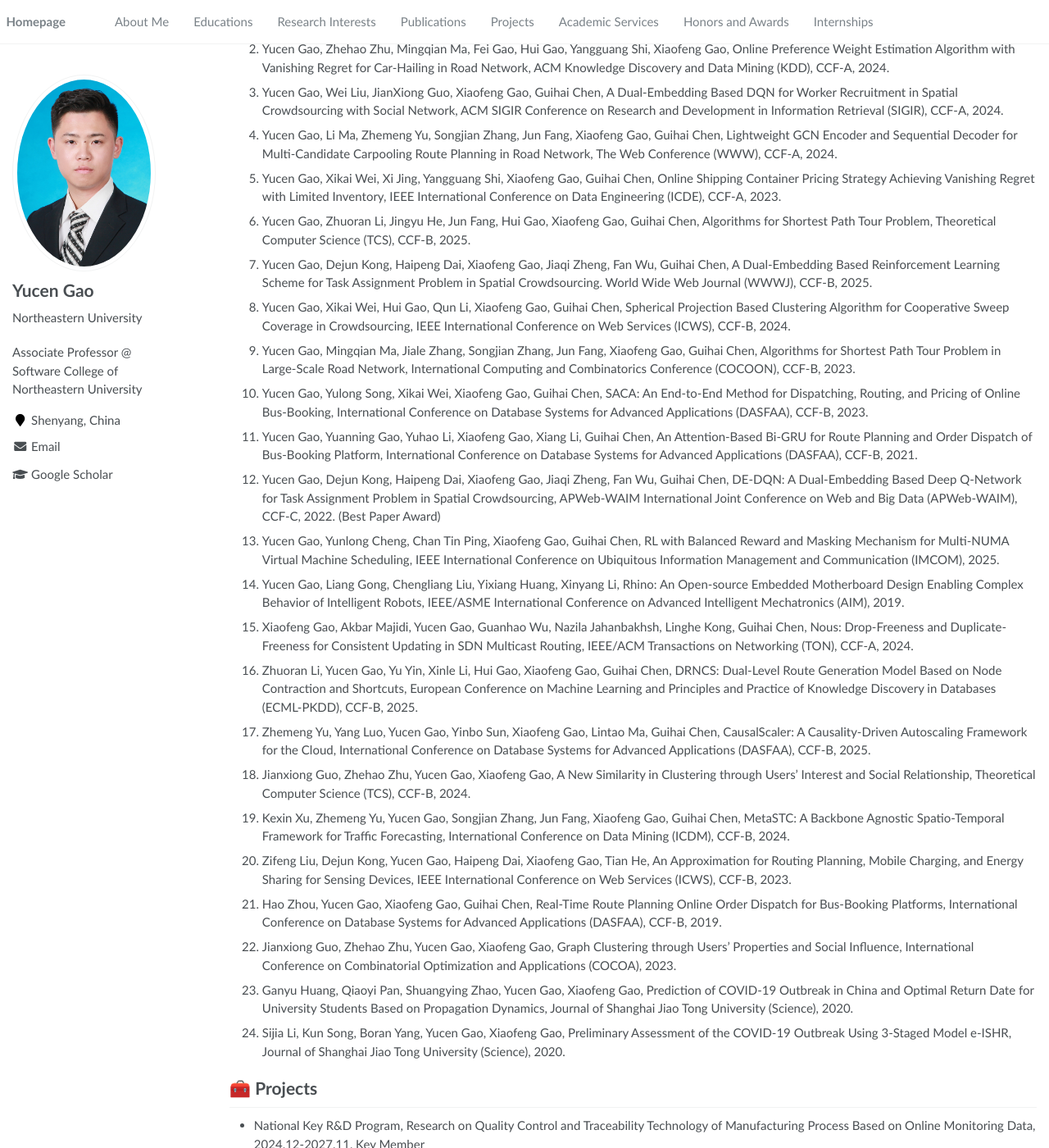
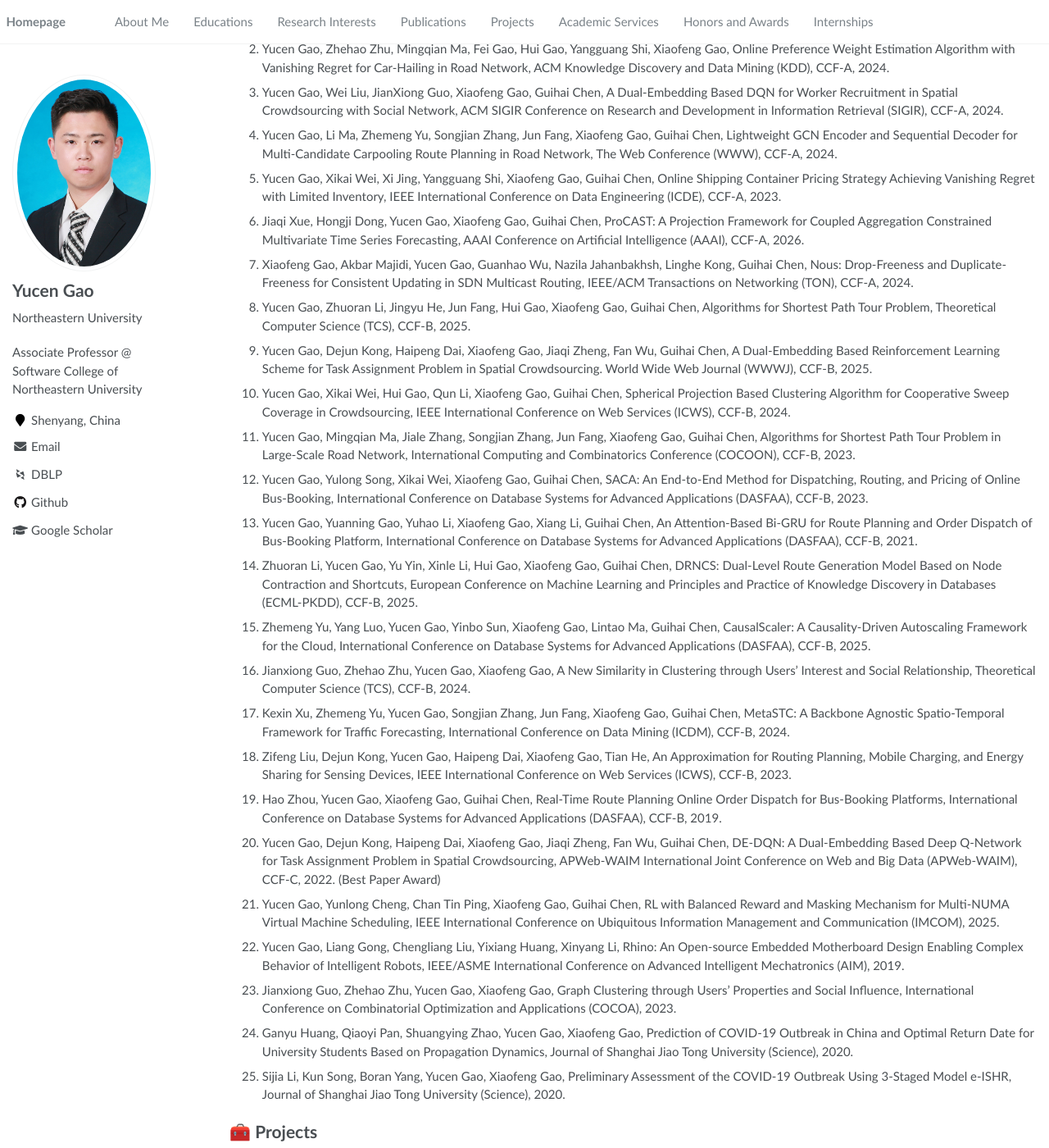
Before and after one commit to GaoYucen/GaoYucen.github.io, a Jekyll site: the page built from _pages/about.md, in a window 1280 px wide and 1400 px high, scrolled down 432 px. Shown: the whole window at 82% size. Built offline with Jekyll 4.4.1, drawn with Linux system fonts in a browser that asks for light colours; some web fonts are replaced; some of the changed text lies outside the part shown.

Commit message:
update new info 2025.11.12

```diff
--- a/_config.yml
+++ b/_config.yml
@@ -28,7 +28,7 @@
   employer         :
   pubmed           :
   googlescholar    : "https://scholar.google.com/citations?user=zv2GUHEAAAAJ&hl=zh-CN"
-  email            : "gao-yc@outlook.com"
+  email            : "gaoyucen@neu.edu.cn"
   researchgate     :  # e.g., "https://www.researchgate.net/profile/yourprofile"
   uri              :
   bitbucket        :
@@ -37,14 +37,14 @@
   flickr           :
   facebook         :
   foursquare       :
-  github           : # e.g., "github username"
+  github           : "github GaoYucen"
   google_plus      :
   keybase          :
   instagram        :
   impactstory      : # e.g., "https://profiles.impactstory.org/u/xxxx-xxxx-xxxx-xxxx"
   lastfm           :
   linkedin         : # e.g., "linkedin username"
-  dblp             : # e.g., "https://dblp.org/pid/xx/xxxx.html"
+  dblp             : "https://dblp.org/pid/239/4469.html"
   orcid            : # e.g., "https://orcid.org/xxxx"
   pinterest        :
   soundcloud       :
--- a/_pages/about.md
+++ b/_pages/about.md
@@ -34,44 +34,37 @@
 
 # 📝 Publications
 
-<!-- <div class='paper-box'><div class='paper-box-image'><div><div class="badge">CVPR 2016</div><img src='images/500x300.png' alt="sym" width="100%"></div></div>
-<div class='paper-box-text' markdown="1">
-
-[Deep Residual Learning for Image Recognition](https://openaccess.thecvf.com/content_cvpr_2016/papers/He_Deep_Residual_Learning_CVPR_2016_paper.pdf)
-
-**Kaiming He**, Xiangyu Zhang, Shaoqing Ren, Jian Sun
-
-[**Project**](https://scholar.google.com/citations?view_op=view_citation&hl=zh-CN&user=DhtAFkwAAAAJ&citation_for_view=DhtAFkwAAAAJ:ALROH1vI_8AC) <strong><span class='show_paper_citations' data='DhtAFkwAAAAJ:ALROH1vI_8AC'></span></strong>
-- Lorem ipsum dolor sit amet, consectetur adipiscing elit. Vivamus ornare aliquet ipsum, ac tempus justo dapibus sit amet.
-</div>
-</div> -->
-
-<!-- - [Lorem ipsum dolor sit amet, consectetur adipiscing elit. Vivamus ornare aliquet ipsum, ac tempus justo dapibus sit amet](https://github.com), A, B, C, **CVPR 2020** -->
-
+<!--A一作5-->
 1. Yucen Gao, Li Ma, Zhemeng Yu, Songjian Zhang, Hui Gao, Jun Fang, Xiaofeng Gao, A Lightweight Encoder-Decoder Framework for Carpooling Route Planning, IEEE Transactions on Mobile Computing (TMC), CCF-A, 2025.
-2. Yucen Gao, Zhehao Zhu, Mingqian Ma, Fei Gao, Hui Gao, Yangguang Shi, Xiaofeng Gao, Online Preference Weight Estimation Algorithm with Vanishing Regret for Car-Hailing in Road Network, ACM Knowledge Discovery and Data Mining (KDD), CCF-A, 2024.
-3. Yucen Gao, Wei Liu, JianXiong Guo, Xiaofeng Gao, Guihai Chen, A Dual-Embedding Based DQN for Worker Recruitment in Spatial Crowdsourcing with Social Network, ACM SIGIR Conference on Research and Development in Information Retrieval (SIGIR), CCF-A, 2024.
-4. Yucen Gao, Li Ma, Zhemeng Yu, Songjian Zhang, Jun Fang, Xiaofeng Gao, Guihai Chen, Lightweight GCN Encoder and Sequential Decoder for Multi-Candidate Carpooling Route Planning in Road Network, The Web Conference (WWW), CCF-A, 2024.
-5. Yucen Gao, Xikai Wei, Xi Jing, Yangguang Shi, Xiaofeng Gao, Guihai Chen, Online Shipping Container Pricing Strategy Achieving Vanishing Regret with Limited Inventory, IEEE International Conference on Data Engineering (ICDE), CCF-A, 2023.
-6. Yucen Gao, Zhuoran Li, Jingyu He, Jun Fang, Hui Gao, Xiaofeng Gao, Guihai Chen, Algorithms for Shortest Path Tour Problem, Theoretical Computer Science (TCS), CCF-B, 2025.
-7. Yucen Gao, Dejun Kong, Haipeng Dai, Xiaofeng Gao, Jiaqi Zheng, Fan Wu, Guihai Chen, A Dual-Embedding Based Reinforcement Learning Scheme for Task Assignment Problem in Spatial Crowdsourcing. World Wide Web Journal (WWWJ), CCF-B, 2025.
-8. Yucen Gao, Xikai Wei, Hui Gao, Qun Li, Xiaofeng Gao, Guihai Chen, Spherical Projection Based Clustering Algorithm for Cooperative Sweep Coverage in Crowdsourcing, IEEE International Conference on Web Services (ICWS), CCF-B, 2024.
-9. Yucen Gao, Mingqian Ma, Jiale Zhang, Songjian Zhang, Jun Fang, Xiaofeng Gao, Guihai Chen, Algorithms for Shortest Path Tour Problem in Large-Scale Road Network, International Computing and Combinatorics Conference (COCOON), CCF-B, 2023.
-10. Yucen Gao, Yulong Song, Xikai Wei, Xiaofeng Gao, Guihai Chen, SACA: An End-to-End Method for Dispatching, Routing, and Pricing of Online Bus-Booking, International Conference on Database Systems for Advanced Applications (DASFAA), CCF-B, 2023.
-11. Yucen Gao, Yuanning Gao, Yuhao Li, Xiaofeng Gao, Xiang Li, Guihai Chen, An Attention-Based Bi-GRU for Route Planning and Order Dispatch of Bus-Booking Platform, International Conference on Database Systems for Advanced Applications (DASFAA), CCF-B, 2021.
-12. Yucen Gao, Dejun Kong, Haipeng Dai, Xiaofeng Gao, Jiaqi Zheng, Fan Wu, Guihai Chen, DE-DQN: A Dual-Embedding Based Deep Q-Network for Task Assignment Problem in Spatial Crowdsourcing, APWeb-WAIM International Joint Conference on Web and Big Data (APWeb-WAIM), CCF-C, 2022. (Best Paper Award)
-13. Yucen Gao, Yunlong Cheng, Chan Tin Ping, Xiaofeng Gao, Guihai Chen, RL with Balanced Reward and Masking Mechanism for Multi-NUMA Virtual Machine Scheduling, IEEE International Conference on Ubiquitous Information Management and Communication (IMCOM), 2025.
-14. Yucen Gao, Liang Gong, Chengliang Liu, Yixiang Huang, Xinyang Li, Rhino: An Open-source Embedded Motherboard Design Enabling Complex Behavior of Intelligent Robots, IEEE/ASME International Conference on Advanced Intelligent Mechatronics (AIM), 2019.
-15. Xiaofeng Gao, Akbar Majidi, Yucen Gao, Guanhao Wu, Nazila Jahanbakhsh, Linghe Kong, Guihai Chen, Nous: Drop-Freeness and Duplicate-Freeness for Consistent Updating in SDN Multicast Routing, IEEE/ACM Transactions on Networking (TON), CCF-A, 2024.
-16. Zhuoran Li, Yucen Gao, Yu Yin, Xinle Li, Hui Gao, Xiaofeng Gao, Guihai Chen, DRNCS: Dual-Level Route Generation Model Based on Node Contraction and Shortcuts, European Conference on Machine Learning and Principles and Practice of Knowledge Discovery in Databases (ECML-PKDD), CCF-B, 2025.
-17. Zhemeng Yu, Yang Luo, Yucen Gao, Yinbo Sun, Xiaofeng Gao, Lintao Ma, Guihai Chen, CausalScaler: A Causality-Driven Autoscaling Framework for the Cloud, International Conference on Database Systems for Advanced Applications (DASFAA), CCF-B, 2025.
-18. Jianxiong Guo, Zhehao Zhu, Yucen Gao, Xiaofeng Gao, A New Similarity in Clustering through Users' Interest and Social Relationship, Theoretical Computer Science (TCS), CCF-B, 2024.
-19. Kexin Xu, Zhemeng Yu, Yucen Gao, Songjian Zhang, Jun Fang, Xiaofeng Gao, Guihai Chen, MetaSTC: A Backbone Agnostic Spatio-Temporal Framework for Traffic Forecasting, International Conference on Data Mining (ICDM), CCF-B, 2024.
-20. Zifeng Liu, Dejun Kong, Yucen Gao, Haipeng Dai, Xiaofeng Gao, Tian He, An Approximation for Routing Planning, Mobile Charging, and Energy Sharing for Sensing Devices, IEEE International Conference on Web Services (ICWS), CCF-B, 2023.
-21. Hao Zhou, Yucen Gao, Xiaofeng Gao, Guihai Chen, Real-Time Route Planning Online Order Dispatch for Bus-Booking Platforms, International Conference on Database Systems for Advanced Applications (DASFAA), CCF-B, 2019.
-22. Jianxiong Guo, Zhehao Zhu, Yucen Gao, Xiaofeng Gao, Graph Clustering through Users' Properties and Social Influence, International Conference on Combinatorial Optimization and Applications (COCOA), 2023.
-23. Ganyu Huang, Qiaoyi Pan, Shuangying Zhao, Yucen Gao, Xiaofeng Gao, Prediction of COVID-19 Outbreak in China and Optimal Return Date for University Students Based on Propagation Dynamics, Journal of Shanghai Jiao Tong University (Science), 2020.
-24. Sijia Li, Kun Song, Boran Yang, Yucen Gao, Xiaofeng Gao, Preliminary Assessment of the COVID-19 Outbreak Using 3-Staged Model e-ISHR, Journal of Shanghai Jiao Tong University (Science), 2020.
+1. Yucen Gao, Zhehao Zhu, Mingqian Ma, Fei Gao, Hui Gao, Yangguang Shi, Xiaofeng Gao, Online Preference Weight Estimation Algorithm with Vanishing Regret for Car-Hailing in Road Network, ACM Knowledge Discovery and Data Mining (KDD), CCF-A, 2024.
+1. Yucen Gao, Wei Liu, JianXiong Guo, Xiaofeng Gao, Guihai Chen, A Dual-Embedding Based DQN for Worker Recruitment in Spatial Crowdsourcing with Social Network, ACM SIGIR Conference on Research and Development in Information Retrieval (SIGIR), CCF-A, 2024.
+1. Yucen Gao, Li Ma, Zhemeng Yu, Songjian Zhang, Jun Fang, Xiaofeng Gao, Guihai Chen, Lightweight GCN Encoder and Sequential Decoder for Multi-Candidate Carpooling Route Planning in Road Network, The Web Conference (WWW), CCF-A, 2024.
+1. Yucen Gao, Xikai Wei, Xi Jing, Yangguang Shi, Xiaofeng Gao, Guihai Chen, Online Shipping Container Pricing Strategy Achieving Vanishing Regret with Limited Inventory, IEEE International Conference on Data Engineering (ICDE), CCF-A, 2023.
+<!--A合作2-->
+1. Jiaqi Xue, Hongji Dong, Yucen Gao, Xiaofeng Gao, Guihai Chen, ProCAST: A Projection Framework for Coupled Aggregation Constrained Multivariate Time Series Forecasting, AAAI Conference on Artificial Intelligence (AAAI), CCF-A, 2026.
+1. Xiaofeng Gao, Akbar Majidi, Yucen Gao, Guanhao Wu, Nazila Jahanbakhsh, Linghe Kong, Guihai Chen, Nous: Drop-Freeness and Duplicate-Freeness for Consistent Updating in SDN Multicast Routing, IEEE/ACM Transactions on Networking (TON), CCF-A, 2024.
+<!--B一作6-->
+1. Yucen Gao, Zhuoran Li, Jingyu He, Jun Fang, Hui Gao, Xiaofeng Gao, Guihai Chen, Algorithms for Shortest Path Tour Problem, Theoretical Computer Science (TCS), CCF-B, 2025.
+1. Yucen Gao, Dejun Kong, Haipeng Dai, Xiaofeng Gao, Jiaqi Zheng, Fan Wu, Guihai Chen, A Dual-Embedding Based Reinforcement Learning Scheme for Task Assignment Problem in Spatial Crowdsourcing. World Wide Web Journal (WWWJ), CCF-B, 2025.
+1. Yucen Gao, Xikai Wei, Hui Gao, Qun Li, Xiaofeng Gao, Guihai Chen, Spherical Projection Based Clustering Algorithm for Cooperative Sweep Coverage in Crowdsourcing, IEEE International Conference on Web Services (ICWS), CCF-B, 2024.
+1. Yucen Gao, Mingqian Ma, Jiale Zhang, Songjian Zhang, Jun Fang, Xiaofeng Gao, Guihai Chen, Algorithms for Shortest Path Tour Problem in Large-Scale Road Network, International Computing and Combinatorics Conference (COCOON), CCF-B, 2023.
+1. Yucen Gao, Yulong Song, Xikai Wei, Xiaofeng Gao, Guihai Chen, SACA: An End-to-End Method for Dispatching, Routing, and Pricing of Online Bus-Booking, International Conference on Database Systems for Advanced Applications (DASFAA), CCF-B, 2023.
+1. Yucen Gao, Yuanning Gao, Yuhao Li, Xiaofeng Gao, Xiang Li, Guihai Chen, An Attention-Based Bi-GRU for Route Planning and Order Dispatch of Bus-Booking Platform, International Conference on Database Systems for Advanced Applications (DASFAA), CCF-B, 2021.
+<!--B合作6-->
+1. Zhuoran Li, Yucen Gao, Yu Yin, Xinle Li, Hui Gao, Xiaofeng Gao, Guihai Chen, DRNCS: Dual-Level Route Generation Model Based on Node Contraction and Shortcuts, European Conference on Machine Learning and Principles and Practice of Knowledge Discovery in Databases (ECML-PKDD), CCF-B, 2025.
+1. Zhemeng Yu, Yang Luo, Yucen Gao, Yinbo Sun, Xiaofeng Gao, Lintao Ma, Guihai Chen, CausalScaler: A Causality-Driven Autoscaling Framework for the Cloud, International Conference on Database Systems for Advanced Applications (DASFAA), CCF-B, 2025.
+1. Jianxiong Guo, Zhehao Zhu, Yucen Gao, Xiaofeng Gao, A New Similarity in Clustering through Users' Interest and Social Relationship, Theoretical Computer Science (TCS), CCF-B, 2024.
+1. Kexin Xu, Zhemeng Yu, Yucen Gao, Songjian Zhang, Jun Fang, Xiaofeng Gao, Guihai Chen, MetaSTC: A Backbone Agnostic Spatio-Temporal Framework for Traffic Forecasting, International Conference on Data Mining (ICDM), CCF-B, 2024.
+1. Zifeng Liu, Dejun Kong, Yucen Gao, Haipeng Dai, Xiaofeng Gao, Tian He, An Approximation for Routing Planning, Mobile Charging, and Energy Sharing for Sensing Devices, IEEE International Conference on Web Services (ICWS), CCF-B, 2023.
+1. Hao Zhou, Yucen Gao, Xiaofeng Gao, Guihai Chen, Real-Time Route Planning Online Order Dispatch for Bus-Booking Platforms, International Conference on Database Systems for Advanced Applications (DASFAA), CCF-B, 2019.
+<!--C以下一作3-->
+1. Yucen Gao, Dejun Kong, Haipeng Dai, Xiaofeng Gao, Jiaqi Zheng, Fan Wu, Guihai Chen, DE-DQN: A Dual-Embedding Based Deep Q-Network for Task Assignment Problem in Spatial Crowdsourcing, APWeb-WAIM International Joint Conference on Web and Big Data (APWeb-WAIM), CCF-C, 2022. (Best Paper Award)
+1. Yucen Gao, Yunlong Cheng, Chan Tin Ping, Xiaofeng Gao, Guihai Chen, RL with Balanced Reward and Masking Mechanism for Multi-NUMA Virtual Machine Scheduling, IEEE International Conference on Ubiquitous Information Management and Communication (IMCOM), 2025.
+1. Yucen Gao, Liang Gong, Chengliang Liu, Yixiang Huang, Xinyang Li, Rhino: An Open-source Embedded Motherboard Design Enabling Complex Behavior of Intelligent Robots, IEEE/ASME International Conference on Advanced Intelligent Mechatronics (AIM), 2019.
+<!--C以下合作3-->
+1. Jianxiong Guo, Zhehao Zhu, Yucen Gao, Xiaofeng Gao, Graph Clustering through Users' Properties and Social Influence, International Conference on Combinatorial Optimization and Applications (COCOA), 2023.
+1. Ganyu Huang, Qiaoyi Pan, Shuangying Zhao, Yucen Gao, Xiaofeng Gao, Prediction of COVID-19 Outbreak in China and Optimal Return Date for University Students Based on Propagation Dynamics, Journal of Shanghai Jiao Tong University (Science), 2020.
+1. Sijia Li, Kun Song, Boran Yang, Yucen Gao, Xiaofeng Gao, Preliminary Assessment of the COVID-19 Outbreak Using 3-Staged Model e-ISHR, Journal of Shanghai Jiao Tong University (Science), 2020.
 
 # 🧰 Projects
 - National Key R&D Program, Research on Quality Control and Traceability Technology of Manufacturing Process Based on Online Monitoring Data, 2024.12-2027.11, Key Member
```
Also changed, not shown: other parts of _pages/about.md (+2 -1 lines).
